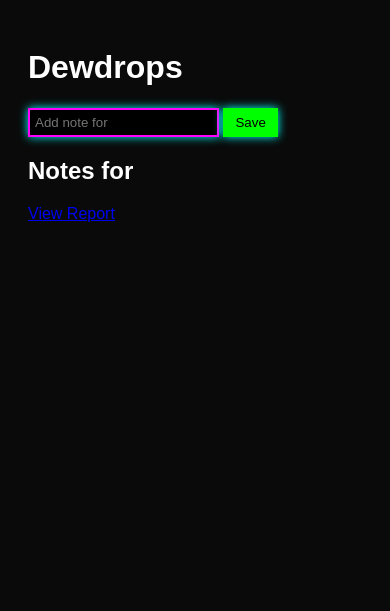
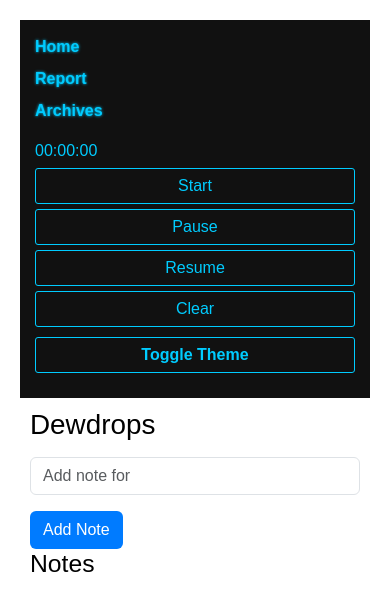
Before and after one commit to ExpoDevOps/dewdrops, a Flask app: template templates/index.html in a window 390 px wide. Shown: the top 611 px of the page. Run offline with Flask 3, Linux system fonts and the light colour scheme; the template is opened without the code that fills it, so the values that code supplies are empty.

Commit message:
stable version of dewdrops

```diff
--- a/app.py
+++ b/app.py
@@ -2,67 +2,141 @@ from flask import Flask, render_template, request, redirect, url_for
 import sqlite3
 from datetime import datetime
 import time
-import os
+import logging
+from apscheduler.schedulers.background import BackgroundScheduler
 
 app = Flask(__name__)
 
-CATEGORIES = ["code", "research", "building", "meeting", "field", "social"]
+# Configure logging
+logging.basicConfig(level=logging.DEBUG)
+logger = logging.getLogger(__name__)
+
+# Categories for notes
+categories = ['code', 'research', 'building', 'meeting', 'field', 'social']
+
+def get_db_connection():
+    conn = sqlite3.connect('dewdrops.db')
+    conn.row_factory = sqlite3.Row
+    return conn
 
 def init_db():
-    db_path = '/var/www/dewdrops/dewdrops.db' if os.path.exists('/var/www/dewdrops') else 'dewdrops.db'
-    conn = sqlite3.connect(db_path)
-    c = conn.cursor()
-    c.execute('''CREATE TABLE IF NOT EXISTS notes
-                 (id INTEGER PRIMARY KEY, category TEXT, timestamp TEXT, content TEXT, start_time REAL)''')
-    conn.commit()
-    conn.close()
+    with get_db_connection() as conn:
+        conn.execute('''
+            CREATE TABLE IF NOT EXISTS notes (
+                id INTEGER PRIMARY KEY AUTOINCREMENT,
+                category TEXT,
+                timestamp TEXT,
+                content TEXT,
+                start_time REAL
+            )
+        ''')
+        conn.execute('''
+            CREATE TABLE IF NOT EXISTS archives (
+                id INTEGER PRIMARY KEY AUTOINCREMENT,
+                category TEXT,
+                timestamp TEXT,
+                content TEXT,
+                start_time REAL,
+                archive_date TEXT
+            )
+        ''')
+        conn.commit()
 
 init_db()
 
-@app.route('/dewdrops/', methods=['GET', 'POST'])
+def archive_notes():
+    with get_db_connection() as conn:
+        today = datetime.now().strftime('%Y-%m-%d')
+        conn.execute('''
+            INSERT INTO archives (category, timestamp, content, start_time, archive_date)
+            SELECT category, timestamp, content, start_time, ? FROM notes
+        ''', (today,))
+        conn.execute('DELETE FROM notes')
+        conn.commit()
+    logger.debug("Notes archived and cleared.")
+
+scheduler = BackgroundScheduler()
+scheduler.add_job(archive_notes, 'cron', hour=23, minute=58)
+scheduler.start()
+
+def generate_daily_report():
+    with get_db_connection() as conn:
+        notes = conn.execute('SELECT * FROM notes ORDER BY start_time').fetchall()
+        task_times = {cat: 0 for cat in categories}
+        for i in range(len(notes)-1):
+            current_note = notes[i]
+            next_note = notes[i+1]
+            time_diff = next_note['start_time'] - current_note['start_time']
+            task_times[current_note['category']] += time_diff
+        report = {
+            'notes': notes,
+            'task_times': task_times,
+            'categories': categories
+        }
+        logger.debug(f"Generated daily report: {len(notes)} notes")
+        return report
+
+scheduler.add_job(generate_daily_report, 'cron', hour=23, minute=59)
+
+@app.route('/', methods=['GET', 'POST'])
 def index():
-    current_category = request.args.get('category', CATEGORIES[0])
-    print(f"DEBUG: Current category is {current_category}")
+    current_category = request.form.get('category', request.args.get('category', 'code'))
+    if current_category not in categories:
+        current_category = 'code'
+
     if request.method == 'POST':
-        content = request.form['note']
-        current_category = request.form.get('category', request.args.get('category', CATEGORIES[0]))
-        timestamp = datetime.now().strftime('%H:%M:%S')
-        start_time = time.time()
-        conn = sqlite3.connect('dewdrops.db' if os.path.exists('dewdrops.db') else '/var/www/dewdrops/dewdrops.db')
-        c = conn.cursor()
-        c.execute('INSERT INTO notes (category, timestamp, content, start_time) VALUES (?, ?, ?, ?)',
-                  (current_category, timestamp, content, start_time))
-        conn.commit()
-        conn.close()
-        print(f"DEBUG: Saved note '{content}' to {current_category} at {timestamp}")
-        return redirect(url_for('index', category=current_category))
+        content = request.form['note_text']
+        if content:
+            timestamp = datetime.now().strftime('%m/%d/%Y | %H:%M:%S')
+            start_time = time.time()
+            with get_db_connection() as conn:
+                conn.execute('INSERT INTO notes (category, timestamp, content, start_time) VALUES (?, ?, ?, ?)',
+                             (current_category, timestamp, content, start_time))
+                conn.commit()
+            logger.debug(f"Added note: {content} in category {current_category}")
+            return redirect(url_for('index', category=current_category))
 
-    conn = sqlite3.connect('dewdrops.db' if os.path.exists('dewdrops.db') else '/var/www/dewdrops/dewdrops.db')
-    c = conn.cursor()
-    c.execute('SELECT * FROM notes WHERE category = ?', (current_category,))
-    notes = c.fetchall()
-    conn.close()
-    print(f"DEBUG: Loaded {len(notes)} notes for {current_category}")
-    return render_template('index.html', categories=CATEGORIES, current_category=current_category, notes=notes)
+    with get_db_connection() as conn:
+        notes = conn.execute('SELECT * FROM notes ORDER BY start_time DESC').fetchall()
+        logger.debug(f"Loaded {len(notes)} notes")
 
-@app.route('/dewdrops/report')
+    return render_template('index.html',
+                         categories=categories,
+                         current_category=current_category,
+                         notes=notes)
+
+@app.route('/report')
 def report():
-    conn = sqlite3.connect('dewdrops.db' if os.path.exists('dewdrops.db') else '/var/www/dewdrops/dewdrops.db')
-    c = conn.cursor()
-    c.execute('SELECT * FROM notes')
-    notes = c.fetchall()
-    conn.close()
-    print(f"DEBUG: Loaded {len(notes)} total notes for report")
+    with get_db_connection() as conn:
+        notes = conn.execute('SELECT * FROM notes ORDER BY start_time').fetchall()
+        task_times = {cat: 0 for cat in categories}
+        for i in range(len(notes)-1):
+            current_note = notes[i]
+            next_note = notes[i+1]
+            time_diff = next_note['start_time'] - current_note['start_time']
+            if current_note['category'] in task_times:
+                task_times[current_note['category']] += time_diff
+        logger.debug(f"Loaded {len(notes)} total notes for report")
+    return render_template('report.html',
+                         notes=notes,
+                         task_times=task_times,
+                         categories=categories)
 
-    task_times = {cat: 0.0 for cat in CATEGORIES}
-    for note in notes:
-        category = note[1]
-        start_time = note[4] if len(note) > 4 else None
-        if start_time:
-            elapsed = (time.time() - start_time) / 60.0
-            task_times[category] = task_times.get(category, 0) + elapsed
-
-    return render_template('report.html', notes=notes, task_times=task_times, categories=CATEGORIES)
+@app.route('/archives')
+def archives():
+    selected_date = request.args.get('date')
+    with get_db_connection() as conn:
+        dates = conn.execute('SELECT DISTINCT archive_date FROM archives ORDER BY archive_date DESC').fetchall()
+        dates = [row['archive_date'] for row in dates]
+        notes = []
+        if selected_date:
+            notes = conn.execute('SELECT * FROM archives WHERE archive_date = ? ORDER BY start_time', (selected_date,)).fetchall()
+        logger.debug(f"Rendering archives.html with dates={dates}, selected_date={selected_date}, notes={len(notes)}")
+    return render_template('archives.html',
+                         dates=dates,
+                         selected_date=selected_date,
+                         notes=notes,
+                         categories=categories)
 
 if __name__ == '__main__':
-    app.run(host='0.0.0.0', port=5000)
+    app.run(debug=True)
--- /dev/null
+++ b/templates/base.html
@@ -0,0 +1,279 @@
+<!DOCTYPE html>
+<html lang="en">
+<head>
+    <meta charset="UTF-8">
+    <meta name="viewport" content="width=device-width, initial-scale=1.0">
+    <title>{% block title %}{% endblock %}</title>
+    <link href="https://cdn.jsdelivr.net/npm/bootstrap@5.3.0/dist/css/bootstrap.min.css" rel="stylesheet">
+    <style>
+        body {
+            margin: 20px;
+            font-family: Arial, sans-serif;
+            transition: background 0.3s, color 0.3s;
+        }
+        body.neon-theme {
+            background: #111;
+            color: #fff;
+        }
+        body.windows-theme {
+            background: #fff;
+            color: #000;
+        }
+        nav {
+            position: fixed;
+            top: 0;
+            left: 0;
+            width: 200px;
+            height: 100%;
+            background: #111;
+            padding: 15px;
+            box-shadow: 0 0 10px #00ccff;
+        }
+        nav ul {
+            list-style-type: none;
+            padding: 0;
+        }
+        nav ul li {
+            margin-bottom: 8px;
+        }
+        nav ul li a {
+            text-decoration: none;
+            color: #00ccff;
+            font-weight: bold;
+            text-shadow: 0 0 3px #00ccff;
+            display: block;
+        }
+        nav ul li a:hover {
+            color: #66e6ff;
+            text-shadow: 0 0 5px #66e6ff;
+        }
+        main {
+            margin-left: 200px;
+            max-width: calc(100% - 200px);
+            box-sizing: border-box;
+            padding: 15px;
+        }
+        .category {
+            margin-right: 5px;
+            margin-bottom: 5px;
+            padding: 5px 10px;
+            border-radius: 5px;
+            text-decoration: none;
+            color: white;
+            display: inline-block;
+        }
+        .category-code { background: #ff0000; }
+        .category-research { background: #ff9900; }
+        .category-building { background: #ffcc00; }
+        .category-meeting { background: #00cc00; }
+        .category-field { background: #00ccff; }
+        .category-social { background: #cc00cc; }
+        .category.selected {
+            border: 2px solid #000;
+        }
+        .note {
+            padding: 5px;
+            margin-bottom: 10px;
+            border-radius: 5px;
+            background: #111;
+            color: #00ccff;
+            transition: background 0.3s;
+        }
+        .note[data-category="code"]:hover { background: #ff0000; color: white; }
+        .note[data-category="research"]:hover { background: #ff9900; color: white; }
+        .note[data-category="building"]:hover { background: #ffcc00; color: black; }
+        .note[data-category="meeting"]:hover { background: #00cc00; color: white; }
+        .note[data-category="field"]:hover { background: #00ccff; color: white; }
+        .note[data-category="social"]:hover { background: #cc00cc; color: white; }
+        .note[data-category="default"]:hover { background: #666; color: white; }
+        .timer {
+            margin-top: 15px;
+            font-size: 16px;
+            color: #00ccff;
+        }
+        .timer button {
+            display: block;
+            width: 100%;
+            margin: 5px 0;
+            padding: 5px;
+            background: transparent;
+            border: 1px solid #00ccff;
+            color: #00ccff;
+            border-radius: 3px;
+            cursor: pointer;
+            text-align: center;
+        }
+        .timer button:hover {
+            background: #00ccff;
+            color: #000;
+        }
+        .report-btn {
+            background-color: #007bff;
+            color: white;
+        }
+        .report-btn:hover {
+            background-color: #0056b3;
+        }
+        #theme-toggle {
+            display: block;
+            width: 100%;
+            margin: 10px 0;
+            padding: 5px;
+            background: transparent;
+            border: 1px solid #00ccff;
+            color: #00ccff;
+            border-radius: 3px;
+            cursor: pointer;
+            font-weight: bold;
+            text-align: center;
+        }
+        #theme-toggle:hover {
+            background: #00ccff;
+            color: #000;
+        }
+        @media (max-width: 600px) {
+            nav {
+                position: static;
+                width: 100%;
+                height: auto;
+                box-shadow: none;
+            }
+            main {
+                margin-left: 0;
+                max-width: 100%;
+                padding: 10px;
+            }
+        }
+    </style>
+</head>
+<body class="windows-theme">
+    <nav>
+        <ul>
+            <li><a href="/">Home</a></li>
+            <li><a href="/report">Report</a></li>
+            <li><a href="/archives">Archives</a></li>
+        </ul>
+        <div class="timer">
+            <span id="timer">00:00:00</span>
+            <button onclick="startTimer()">Start</button>
+            <button onclick="pauseTimer()">Pause</button>
+            <button onclick="resumeTimer()">Resume</button>
+            <button onclick="clearTimer()">Clear</button>
+        </div>
+        <button id="theme-toggle">Toggle Theme</button>
+    </nav>
+    <main>
+        {% block content %}
+        {% endblock %}
+    </main>
+    <script>
+        let timerInterval = null;
+        let seconds = parseInt(sessionStorage.getItem('timerSeconds')) || 0;
+        let isRunning = sessionStorage.getItem('timerIsRunning') === 'true';
+        let currentTheme = sessionStorage.getItem('theme') || 'windows-theme';
+
+        function startTimer() {
+            try {
+                if (!timerInterval) {
+                    timerInterval = setInterval(() => {
+                        seconds++;
+                        sessionStorage.setItem('timerSeconds', seconds);
+                        updateTimerDisplay();
+                    }, 1000);
+                    isRunning = true;
+                    sessionStorage.setItem('timerIsRunning', 'true');
+                }
+            } catch (e) {
+                console.error('Timer start error:', e);
+            }
+        }
+
+        function pauseTimer() {
+            try {
+                if (timerInterval) {
+                    clearInterval(timerInterval);
+                    timerInterval = null;
+                    isRunning = false;
+                    sessionStorage.setItem('timerIsRunning', 'false');
+                }
+            } catch (e) {
+                console.error('Timer pause error:', e);
+            }
+        }
+
+        function resumeTimer() {
+            try {
+                if (!isRunning) {
+                    startTimer();
+                }
+            } catch (e) {
+                console.error('Timer resume error:', e);
+            }
+        }
+
+        function clearTimer() {
+            try {
+                if (timerInterval) {
+                    clearInterval(timerInterval);
+                    timerInterval = null;
+                }
+                seconds = 0;
+                isRunning = false;
+                sessionStorage.setItem('timerSeconds', '0');
+                sessionStorage.setItem('timerIsRunning', 'false');
+                updateTimerDisplay();
+            } catch (e) {
+                console.error('Timer clear error:', e);
+            }
+        }
+
+        function updateTimerDisplay() {
+            try {
+                let hrs = Math.floor(seconds / 3600);
+                let mins = Math.floor((seconds % 3600) / 60);
+                let secs = seconds % 60;
+                document.getElementById('timer').textContent =
+                    `${hrs.toString().padStart(2, '0')}:${mins.toString().padStart(2, '0')}:${secs.toString().padStart(2, '0')}`;
+            } catch (e) {
+                console.error('Timer display error:', e);
+            }
+        }
+
+        // Theme management
+        function setTheme(theme) {
+            try {
+                document.body.classList.remove('neon-theme', 'windows-theme');
+                document.body.classList.add(theme);
+                document.querySelector('main').style.background = 'none';
+                sessionStorage.setItem('theme', theme);
+                currentTheme = theme;
+            } catch (e) {
+                console.error('Theme set error:', e);
+            }
+        }
+
+        // Restore theme and timer state
+        try {
+            setTheme(currentTheme);
+            updateTimerDisplay();
+            if (isRunning) {
+                startTimer();
+            }
+        } catch (e) {
+            console.error('Initialization error:', e);
+        }
+
+        // Theme toggle
+        document.getElementById('theme-toggle').addEventListener('click', () => {
+            setTheme(currentTheme === 'neon-theme' ? 'windows-theme' : 'neon-theme');
+        });
+
+        // Persist theme on category change
+        document.querySelectorAll('.category').forEach(link => {
+            link.addEventListener('click', () => {
+                sessionStorage.setItem('theme', currentTheme);
+            });
+        });
+    </script>
+</body>
+</html>
--- a/templates/index.html
+++ b/templates/index.html
@@ -1,36 +1,27 @@
-<!DOCTYPE html>
-<html lang="en">
-<head>
-    <meta charset="UTF-8">
-    <title>Dewdrops</title>
-    <style>
-        body { font-family: Arial, sans-serif; padding: 20px; background: #0a0a0a; color: #fff; }
-        .category { display: inline-block; padding: 10px; margin: 5px; background: #000000; color: #ffffff; text-decoration: none; border: 2px solid #00ffff; box-shadow: 0 0 10px #00ffff; }
-        .selected { background: #00ffff; color: #000; box-shadow: 0 0 15px #00ffff; }
-        .note { padding: 10px; margin: 5px 0; background: #1a1a1a; border: 1px solid #00ffff; color: #00ffff; box-shadow: 0 0 5px #00ffff; }
-        input[type="text"] { background: #000; color: #ff00ff; border: 2px solid #ff00ff; padding: 5px; box-shadow: 0 0 10px #00ffff; }
-        button { background: #00ff00; color: #000; border: 2px solid #00ff00; padding: 5px 10px; box-shadow: 0 0 10px #00ffff; cursor: pointer; }
-        button:hover { background: #ff00ff; border-color: #ff00ff; box-shadow: 0 0 15px #00ffff; }
-    </style>
-</head>
-<body>
+{% extends "base.html" %}
+{% block title %}Dewdrops{% endblock %}
+{% block content %}
 <h1>Dewdrops</h1>
-    <div>
-        {% for cat in categories %}
-            <a href="/dewdrops/?category={{ cat }}" class="category {% if cat == current_category %}selected{% endif %}">{{ cat }}</a>
+<div class="mb-3">
+    {% for category in categories if category != 'default' %}
+    <a href="/?category={{ category }}"
+       class="category category-{{ category }}{% if category == current_category %} selected{% endif %}">
+        {{ category }}
+    </a>
     {% endfor %}
 </div>
-    <form method="POST" action="/dewdrops/">
+<form method="POST" action="/">
+    <div class="mb-3">
         <input type="hidden" name="category" value="{{ current_category }}">
-        <input type="text" name="note" placeholder="Add note for {{ current_category }}" required>
-        <button type="submit">Save</button>
+        <input type="text" name="note_text" class="form-control" placeholder="Add note for {{ current_category }}"
+               autocomplete="off">
+    </div>
+    <button type="submit" class="btn report-btn">Add Note</button>
 </form>
-    <h2>Notes for {{ current_category }}</h2>
+<h2>Notes</h2>
 {% for note in notes %}
-        <div class="note">
-            <p>{{ note[2] }}: {{ note[3] }}</p>
+<div class="note" data-category="{{ note[1] }}">
+    <strong>{{ note[2] }}</strong>: {{ note[3] }}
 </div>
 {% endfor %}
-    <a href="/dewdrops/report">View Report</a>
-</body>
-</html>
+{% endblock %}
```
Also changed, not shown: base.html (added, +10 -0 lines), templates/archives.html (added, +10 -0 lines), templates/report.html (+15 -22 lines), templates/view_reports.html (added, +10 -0 lines), view_reports.html (added, +18 -0 lines). Lines whose indentation alone changed are shown as unchanged.
